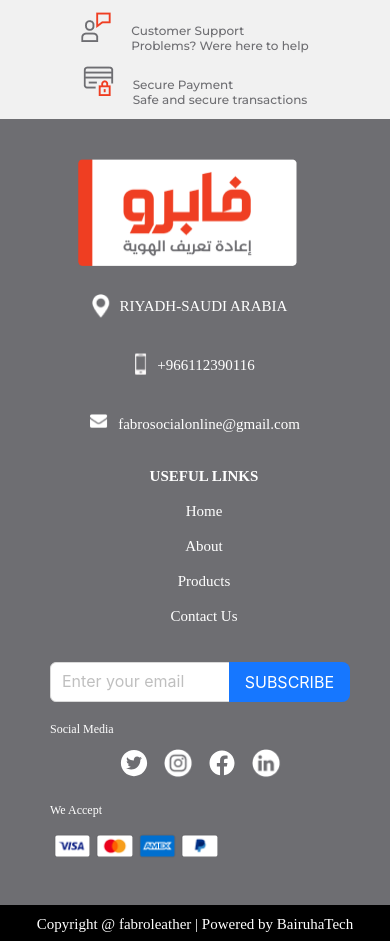
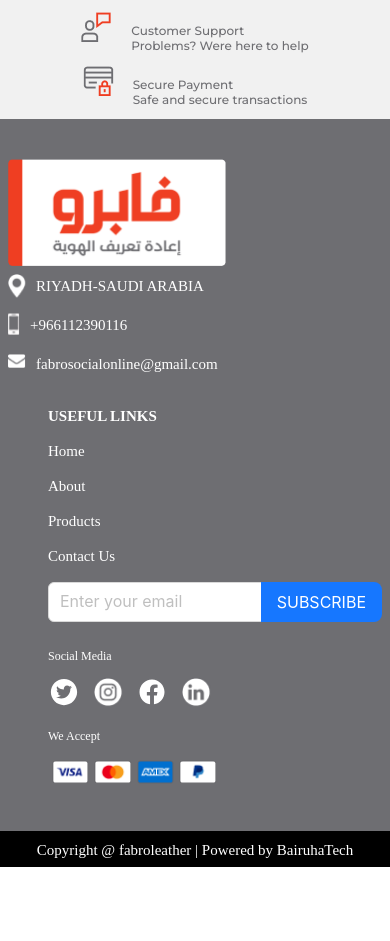
Before and after one commit to bairuhatech/Fabro, a React (Create React App) app: page / in a window 390 px wide. Shown: the part 3020-3961 px from the top of the page. After the commit the page ends 3887 px from the top, so only its background shows below. Built offline with nearby package versions, Linux system fonts and the light colour scheme; the HTML template or start-up script is replaced by a standard one.

Commit message:
updated footer Fabro

```diff
--- a/src/component/websiteFooter/styles.scss
+++ b/src/component/websiteFooter/styles.scss
@@ -6,20 +6,34 @@
   height:Hug(363.36px);
   top: 2842.56px;
   left: 0.18px;
+  @media screen and (min-width:320px) and (max-width:768px) {
+    height: auto;
+  }
 }
 .footer-Main{
   width: Fixed (1,920px);
   height: Hug(329.36px);
   padding: 70px, 8px, 70px, 8px;
+  padding-left: 90px;
+  padding-right: 90px;
+  padding-bottom: 40px;
+  padding-top:40px ;
   gap: 8px;
   background: #6E6E72;
+  @media screen and (min-width:320px) and (max-width:768px) {
+    padding: 40px 8px;
+  }
 }
 .footer-Box{
   width:  Hug(1,239.77px);
   height:  Hug(189.36px);
   gap: 8px;
   display: flex;
-  padding:40px;
+  // padding:40px;
+  @media screen and (min-width:320px) and (max-width:768px) {
+    flex-direction: column;
+    // align-items:center;
+  }
 }
 .image_logo{
   width: 218.27px;
@@ -40,7 +54,7 @@
 }
 .contact1{
   width: Fill (262.5px);
-  height:  Hug(24px);
+  height:Hug(24px);
   padding: 0px, 62.5px, 0px, 0px;
   display: flex;
 }
@@ -55,8 +69,8 @@
   margin-right: 10px;
 }
 .contact1 p{
-  width: 179px;
-  height: 24px;
+  width:179px;
+  height:24px;
   font-family: Montserrat;
   font-size: 15px;
   font-weight: 500;
@@ -123,7 +137,7 @@
   margin-top: 0px;
 }
 .row1{
-  padding-left: 18px;
+  padding-left: 40px;
 }
 .col1-md-3{
   width: Fixed (292.5px);
@@ -215,11 +229,12 @@
   width: Hug(412.5px);
   height: Hug(189.36px);
   gap: 20px;
-  padding-left: 10px;
+  padding-left: 40px;
 }
 .footerMedia_Box1{
   width: Hug(412.5px);
   height: Hug(37px);
+  padding-bottom: 15px;
 }
 .footerMedia_Box2{
   width: Hug(156px);
@@ -242,7 +257,8 @@
   height: Hug(30px);
   gap: 12px;
   display: flex;
-  align-items: center;
+  padding-bottom: 5px;
+  padding-top: 0px;
 }
 .icon{
   width: Hug(30px);
@@ -262,6 +278,9 @@
 .footerCards{
   width: 176px;
   height: 61.36px;
+  @media screen and (min-width: 320px) and (max-width: 768px) {
+    width: 100%;
+  }
 }
 .footerCards p{
   width: 67px;
@@ -305,6 +324,11 @@
   gap: 8px;
   background: #000000;
   text-align: center;
+  @media screen and (min-width:320px) and (max-width:768px) {
+    height: auto;
+    text-align: center;
+    padding: 8px;
+  }
 }
 .link6{
   width: 408px;
@@ -318,52 +342,3 @@
   text-decoration: none;
   color: #FFFFFF;
 }
-
-
-@media screen and (max-width: 576px) {
-  .footer-Box {
-    flex-direction: column;
-    align-items: center;
-  }
-
-  .image_logo {
-    margin-bottom: 20px;
-  }
-  .footerInfo_Contacts,
-  .footerInfo_Info1,
-  .footerInfo_Info2,
-  .footerInfo_Info3,
-  .footerInfo_Info4 {
-    text-align: center;
-  }
-  .footerInfo_Contacts {
-    display: flex;
-    flex-direction: column;
-    align-items: center;
-    text-align: center;
-  }
-  .footerMedia {
-    margin-top: 20px;
-  }
-
-  .footerMedia_Box1 {
-    margin-bottom: 20px;
-  }
-  .footerMedia_Box2 {
-    margin-top: 20px;
-  }
-  .footerMedia_Box2 p {
-    margin-bottom: 10px;
-  }
-  .footerMediaBox2_icons {
-    display: flex;
-    justify-content: center;
-    margin-bottom: 20px;
-  }
-  .footerCards {
-    margin-top: 20px;
-  }
-  .footerSmall {
-    text-align: center;
-  }
-}
```
